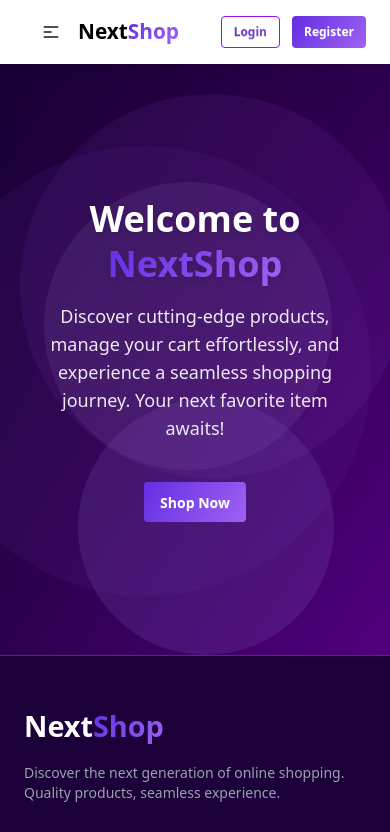
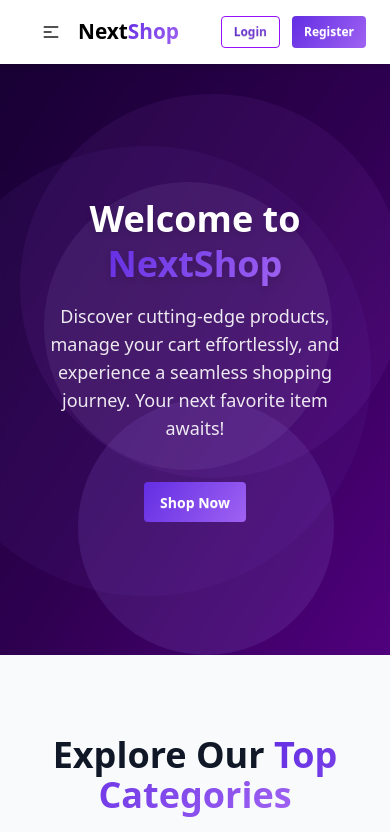
Before and after one commit to Islamul-Hoque/Next-Shop, a Next.js app: page / in a window 390 px wide. Shown: the top 832 px of the page. Built offline with nearby package versions, Linux system fonts and the light colour scheme; no server answers.

Commit message:
feat(categories): introduce animated featured categories section with responsive grid and icon cards

```diff
--- a/src/app/page.jsx
+++ b/src/app/page.jsx
@@ -7,8 +7,8 @@ const HomeLayout = () => {
   return (
     <div>
       <Hero/>
-      {/* <FeaturedCategories/>
-      <BestSellingProducts/> */}
+      <FeaturedCategories/>
+      {/* <BestSellingProducts/> */}
     </div>
   );
 };
```
